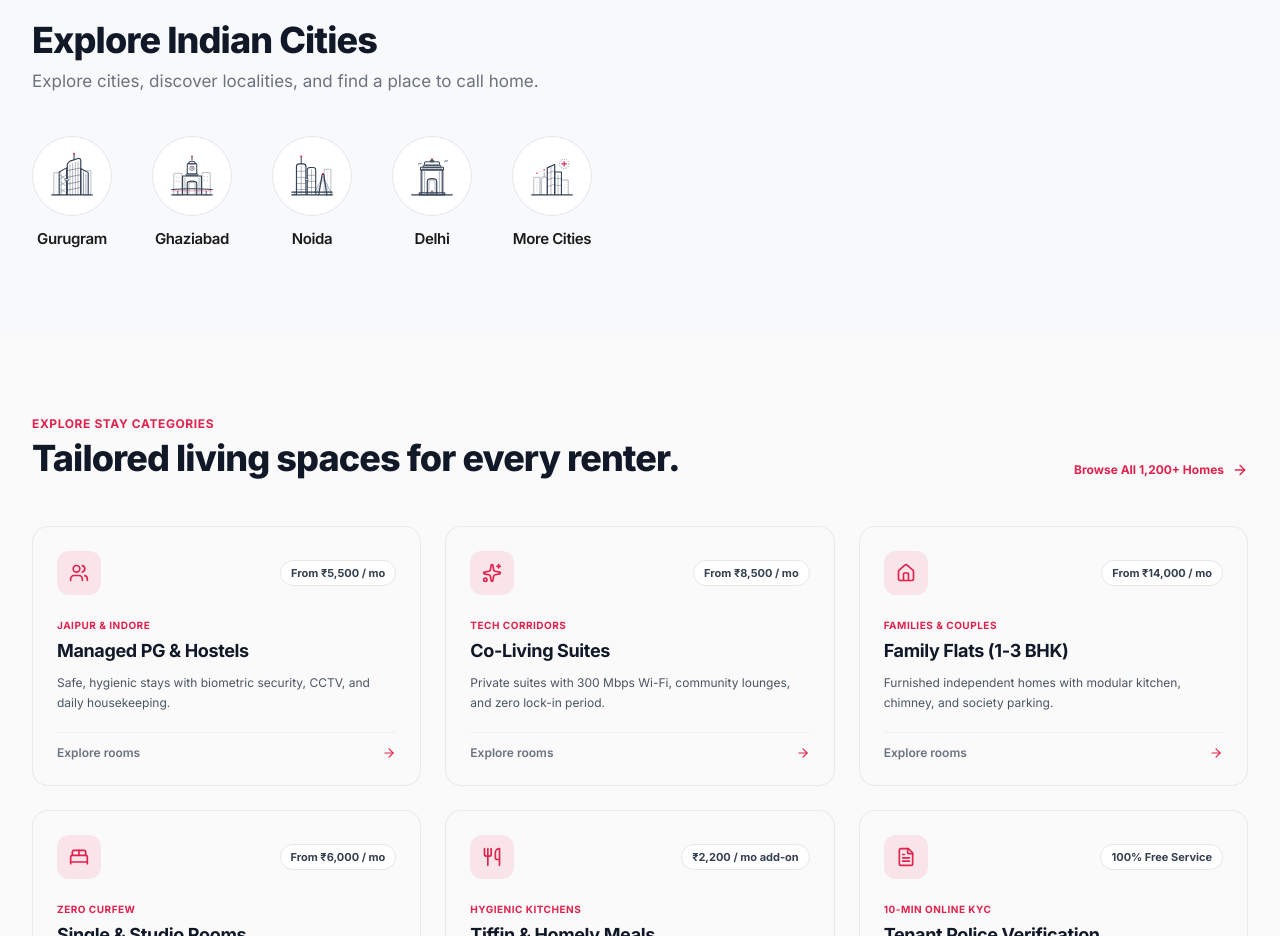
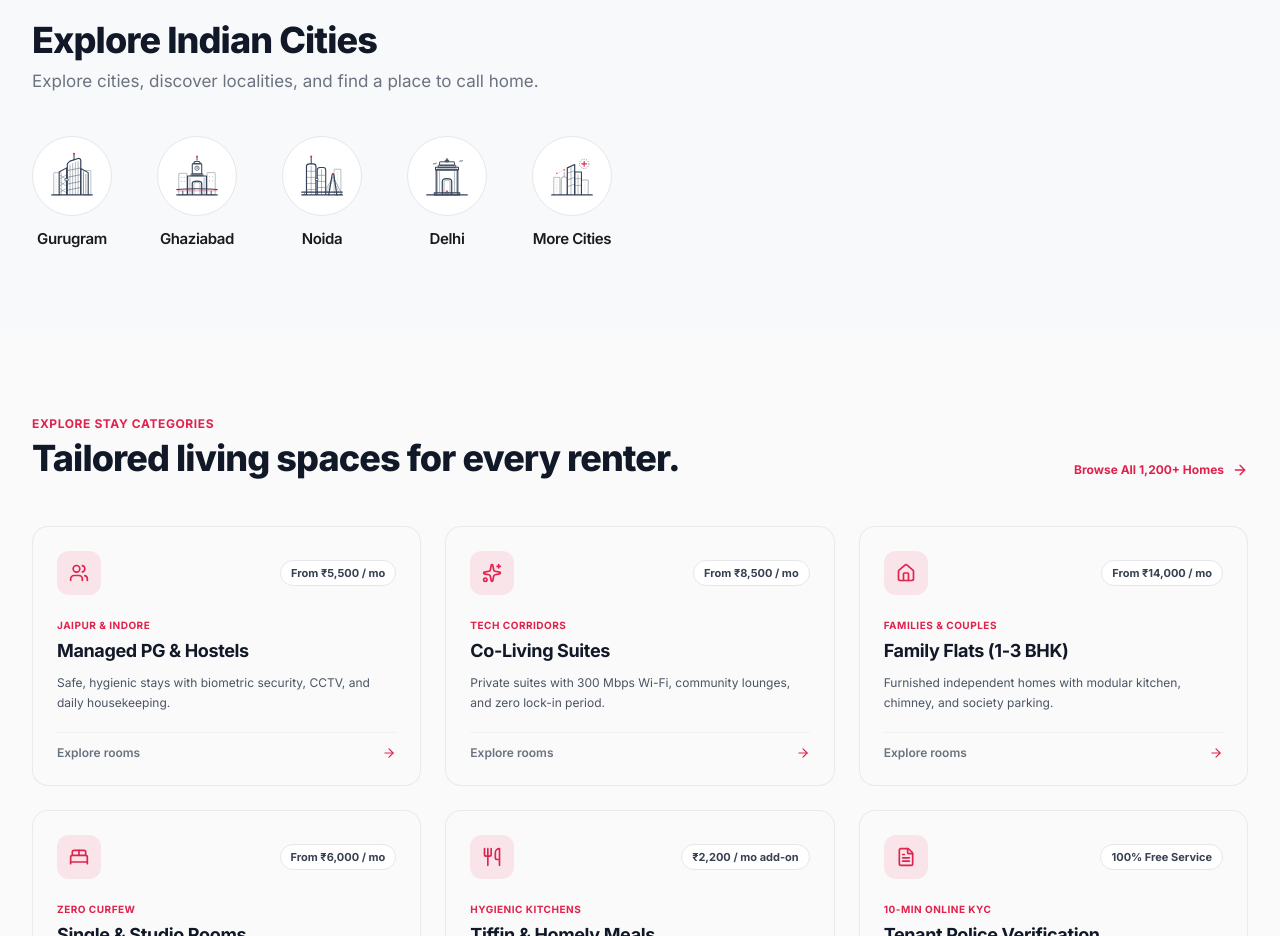
Before and after one commit to amannex/apnastay, a Next.js app: page / in a window 1280 px wide. Shown: the part 860-1796 px from the top of the page. Built offline with nearby package versions, Linux system fonts and the light colour scheme; no server answers.

Commit message:
style(home): increase gap between city items by 5px

```diff
--- a/src/components/sections/ExploreCities.tsx
+++ b/src/components/sections/ExploreCities.tsx
@@ -56,7 +56,7 @@ export default function ExploreCities({ selectedCity, onSelectCity }: ExploreCit
       </div>
 
       {/* 2. LEFT-ALIGNED CITIES DISCOVERY ROW */}
-      <div className="flex flex-wrap items-center justify-start gap-5 sm:gap-7 md:gap-9 lg:gap-10">
+      <div className="flex flex-wrap items-center justify-start gap-[25px] sm:gap-[33px] md:gap-[41px] lg:gap-[45px]">
         {ACTIVE_CITIES.map((city) => {
           const isSelected = selectedCity?.toLowerCase() === city.name.toLowerCase();
 
```
